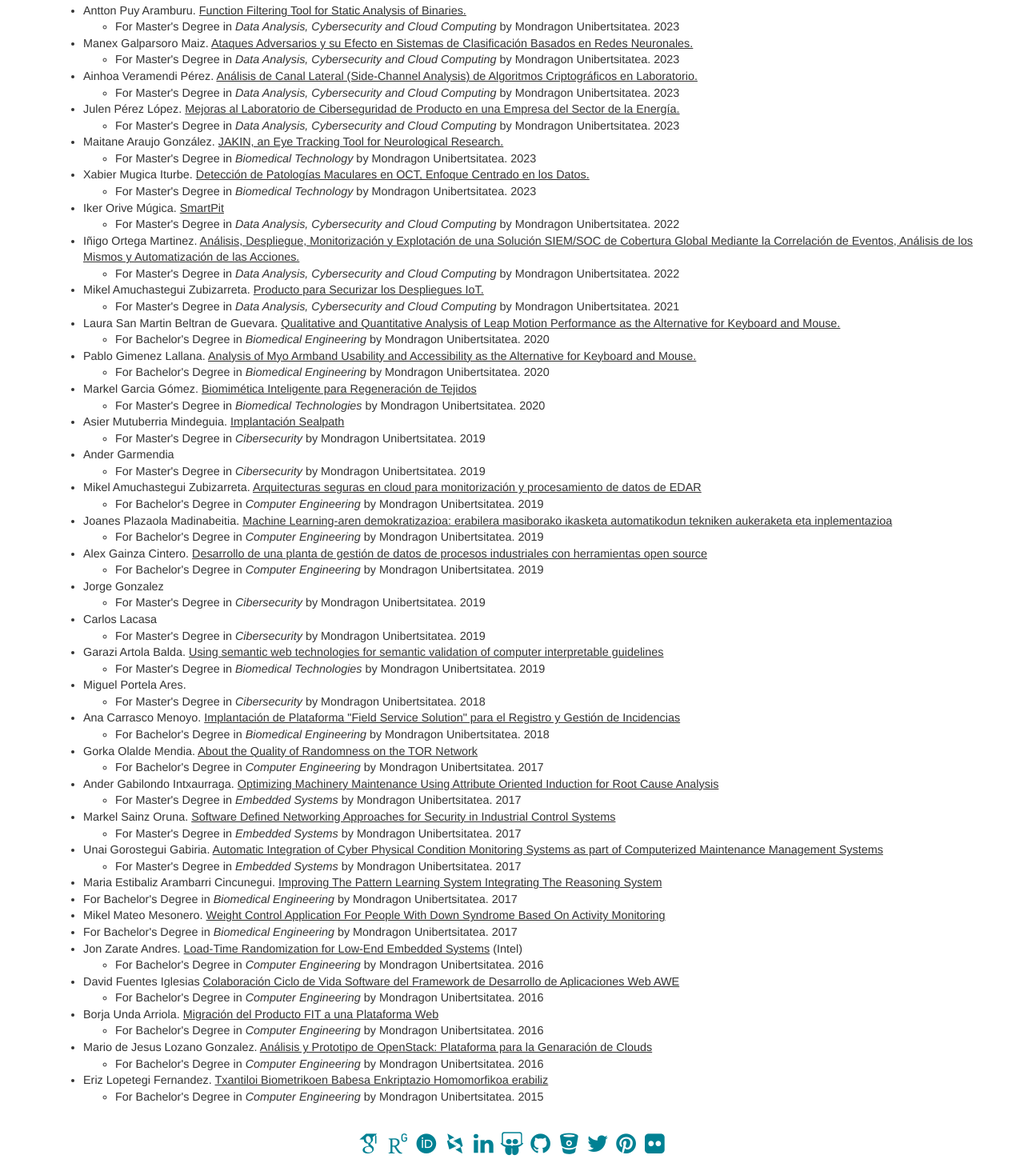
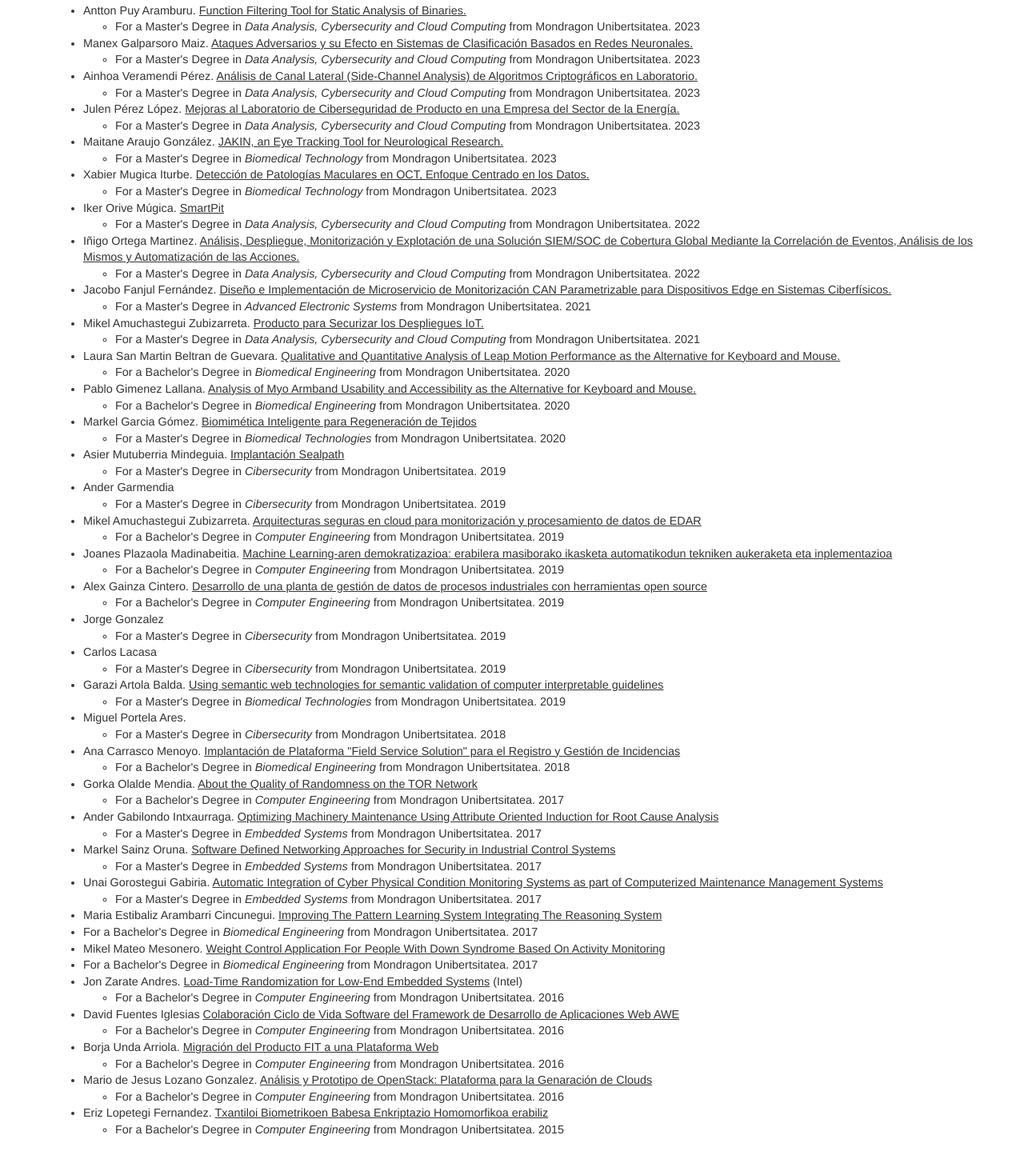
Before and after one commit to garitanoinfo/garitanoinfo.github.io, a plain HTML site: page teaching.html in a window 1280 px wide. Shown: the part 2087-3536 px from the top of the page at 80% size. Drawn offline with Linux system fonts and the light colour scheme; files whose address does not match are found by name.

Commit message:
20230412 update

```diff
--- a/teaching.html
+++ b/teaching.html
@@ -37,13 +37,13 @@
 <div id="content" class="content">
 <h1 class="title">Iñaki Garitano</h1>
 
-<div id="outline-container-orge2e276f" class="outline-2">
-<h2 id="orge2e276f">Previous teaching activities</h2>
-<div class="outline-text-2" id="text-orge2e276f">
+<div id="outline-container-org7da7b0f" class="outline-2">
+<h2 id="org7da7b0f">Previous teaching activities</h2>
+<div class="outline-text-2" id="text-org7da7b0f">
 </div>
-<div id="outline-container-org387435c" class="outline-3">
-<h3 id="org387435c">Subjects</h3>
-<div class="outline-text-3" id="text-org387435c">
+<div id="outline-container-orge4cb5c1" class="outline-3">
+<h3 id="orge4cb5c1">Subjects</h3>
+<div class="outline-text-3" id="text-orge4cb5c1">
 <ul class="org-ul">
 <li><a href="https://www.mondragon.edu/en/master-degree-data-analysis-cybersecurity-cloud-computing">Master's Degree in Data Analysis, Cybersecurity and Cloud Computing.</a> Mondragon Unibertsitatea.
 <ul class="org-ul">
@@ -93,9 +93,9 @@
 </div>
 </div>
 
-<div id="outline-container-orgb7c9dde" class="outline-3">
-<h3 id="orgb7c9dde">PhD students</h3>
-<div class="outline-text-3" id="text-orgb7c9dde">
+<div id="outline-container-orgb9215b0" class="outline-3">
+<h3 id="orgb9215b0">PhD students</h3>
+<div class="outline-text-3" id="text-orgb9215b0">
 <ul class="org-ul">
 <li><a href="https://aaalongueira.github.io/">Ángel Longueira-Romero</a>. <span class="underline">Cybersecurity Evaluation Methodology for Industrial Embedded Components.</span> 2022/09/08 (<a href="publications/longueiraromero2022cybersecurityevaluation.pdf">PDF</a>, <a href="publications/longueiraromero2022cybersecurityevaluation.pptx">Slides</a>)</li>
 <li><a href="https://www.mondragon.edu/eu/gradua-informatika-ingeniaritza/irakaslegoa/-/profesor/daniel-reguera-bakhache">Daniel Reguera Bakhache</a>. <span class="underline">Metodologías Data-Driven para Optimizar la Interacción Persona-Máquina en Escenarios Industriales.</span> 2021/09/17 (<a href="publications/reguera2021metodologias.pdf">PDF</a>)</li>
@@ -105,9 +105,9 @@
 </div>
 </div>
 
-<div id="outline-container-orga76f60f" class="outline-3">
-<h3 id="orga76f60f">PhD thesis committee participation</h3>
-<div class="outline-text-3" id="text-orga76f60f">
+<div id="outline-container-org85ccd33" class="outline-3">
+<h3 id="org85ccd33">PhD thesis committee participation</h3>
+<div class="outline-text-3" id="text-org85ccd33">
 <ul class="org-ul">
 <li>Iñaki Velez de Mendizabal. <span class="underline">Dimensionality Reduction for the Improvement of Anti-Spam Filters.</span> 2022/07/18 (<a href="https://www.mondragon.edu/eu/doktorego-programak/defendatutako-tesiak/-/ptesis/2022-07-18/2021/inaki-velez-de-mendizabal-gonzalez">eu</a>, <a href="https://www.mondragon.edu/en/phd/defended-theses/-/ptesis/2022-07-18/2021/inaki-velez-de-mendizabal-gonzalez">en</a>)</li>
 <li>Mikel Iturbe Urretxa. <span class="underline">Data-Driven Anomaly Detection in Industrial Networks.</span> 2017/05/16 (<a href="https://www.mondragon.edu/eu/doktorego-programak/defendatutako-tesiak/-/ptesis/2017-05-16/2016/mikel-iturbe-urretxa">eu</a>, <a href="https://www.mondragon.edu/en/phd/defended-theses/-/ptesis/2017-05-16/2016/mikel-iturbe-urretxa">en</a>)</li>
@@ -116,9 +116,9 @@
 </div>
 </div>
 
-<div id="outline-container-org7d02918" class="outline-3">
-<h3 id="org7d02918">Advised Students</h3>
-<div class="outline-text-3" id="text-org7d02918">
+<div id="outline-container-org5b2158f" class="outline-3">
+<h3 id="org5b2158f">Advised Students</h3>
+<div class="outline-text-3" id="text-org5b2158f">
 <ul class="org-ul">
 <li>Unai Ramos Arizti. <span class="underline">Implantación de DLTs Tipo DAG en Entornos IIoT.</span>
 <ul class="org-ul">
@@ -152,7 +152,7 @@
 <ul class="org-ul">
 <li>As Work and Study Sharing intern, Mondragon Unibertsitatea. 2021-2022</li>
 </ul></li>
-<li>Oihana Leiza Alzuart.
+<li>Oihana Leiza Alzuart.  <span class="underline">Estudio de la Plataforma de Análisis De Datos KNIME Analytics Platform.</span>
 <ul class="org-ul">
 <li>As work and study sharing intern for Nafarroako Gobernua. 2020-2021</li>
 </ul></li>
@@ -232,137 +232,141 @@
 </div>
 </div>
 
-<div id="outline-container-org5accce8" class="outline-3">
-<h3 id="org5accce8">BSc &amp; MSc thesis committee participation</h3>
-<div class="outline-text-3" id="text-org5accce8">
+<div id="outline-container-org239f70e" class="outline-3">
+<h3 id="org239f70e">BSc &amp; MSc thesis committee participation</h3>
+<div class="outline-text-3" id="text-org239f70e">
 <ul class="org-ul">
 <li>Antton Puy Aramburu. <span class="underline">Function Filtering Tool for Static Analysis of Binaries.</span>
 <ul class="org-ul">
-<li>For Master's Degree in <i>Data Analysis, Cybersecurity and Cloud Computing</i> by Mondragon Unibertsitatea. 2023</li>
+<li>For a Master's Degree in <i>Data Analysis, Cybersecurity and Cloud Computing</i> from Mondragon Unibertsitatea. 2023</li>
 </ul></li>
 <li>Manex Galparsoro Maiz. <span class="underline">Ataques Adversarios y su Efecto en Sistemas de Clasificación Basados en Redes Neuronales.</span>
 <ul class="org-ul">
-<li>For Master's Degree in <i>Data Analysis, Cybersecurity and Cloud Computing</i> by Mondragon Unibertsitatea. 2023</li>
+<li>For a Master's Degree in <i>Data Analysis, Cybersecurity and Cloud Computing</i> from Mondragon Unibertsitatea. 2023</li>
 </ul></li>
 <li>Ainhoa Veramendi Pérez. <span class="underline">Análisis de Canal Lateral (Side-Channel Analysis) de Algoritmos Criptográficos en Laboratorio.</span>
 <ul class="org-ul">
-<li>For Master's Degree in <i>Data Analysis, Cybersecurity and Cloud Computing</i> by Mondragon Unibertsitatea. 2023</li>
+<li>For a Master's Degree in <i>Data Analysis, Cybersecurity and Cloud Computing</i> from Mondragon Unibertsitatea. 2023</li>
 </ul></li>
 <li>Julen Pérez López. <span class="underline">Mejoras al Laboratorio de Ciberseguridad de Producto en una Empresa del Sector de la Energía.</span>
 <ul class="org-ul">
-<li>For Master's Degree in <i>Data Analysis, Cybersecurity and Cloud Computing</i> by Mondragon Unibertsitatea. 2023</li>
+<li>For a Master's Degree in <i>Data Analysis, Cybersecurity and Cloud Computing</i> from Mondragon Unibertsitatea. 2023</li>
 </ul></li>
 <li>Maitane Araujo González. <span class="underline">JAKIN, an Eye Tracking Tool for Neurological Research.</span>
 <ul class="org-ul">
-<li>For Master's Degree in <i>Biomedical Technology</i> by Mondragon Unibertsitatea. 2023</li>
+<li>For a Master's Degree in <i>Biomedical Technology</i> from Mondragon Unibertsitatea. 2023</li>
 </ul></li>
 <li>Xabier Mugica Iturbe. <span class="underline">Detección de Patologías Maculares en OCT, Enfoque Centrado en los Datos.</span>
 <ul class="org-ul">
-<li>For Master's Degree in <i>Biomedical Technology</i> by Mondragon Unibertsitatea. 2023</li>
+<li>For a Master's Degree in <i>Biomedical Technology</i> from Mondragon Unibertsitatea. 2023</li>
 </ul></li>
 <li>Iker Orive Múgica. <span class="underline">SmartPit</span>
 <ul class="org-ul">
-<li>For Master's Degree in <i>Data Analysis, Cybersecurity and Cloud Computing</i> by Mondragon Unibertsitatea. 2022</li>
+<li>For a Master's Degree in <i>Data Analysis, Cybersecurity and Cloud Computing</i> from Mondragon Unibertsitatea. 2022</li>
 </ul></li>
 <li>Iñigo Ortega Martinez. <span class="underline">Análisis, Despliegue, Monitorización y Explotación de una Solución SIEM/SOC de Cobertura Global Mediante la Correlación de Eventos, Análisis de los Mismos y Automatización de las Acciones.</span>
 <ul class="org-ul">
-<li>For Master's Degree in <i>Data Analysis, Cybersecurity and Cloud Computing</i> by Mondragon Unibertsitatea. 2022</li>
+<li>For a Master's Degree in <i>Data Analysis, Cybersecurity and Cloud Computing</i> from Mondragon Unibertsitatea. 2022</li>
+</ul></li>
+<li>Jacobo Fanjul Fernández. <span class="underline">Diseño e Implementación de Microservicio de Monitorización CAN Parametrizable para Dispositivos Edge en Sistemas Ciberfísicos.</span>
+<ul class="org-ul">
+<li>For a Master's Degree in <i>Advanced Electronic Systems</i> from Mondragon Unibertsitatea. 2021</li>
 </ul></li>
 <li>Mikel Amuchastegui Zubizarreta. <span class="underline">Producto para Securizar los Despliegues IoT.</span>
 <ul class="org-ul">
-<li>For Master's Degree in <i>Data Analysis, Cybersecurity and Cloud Computing</i> by Mondragon Unibertsitatea. 2021</li>
+<li>For a Master's Degree in <i>Data Analysis, Cybersecurity and Cloud Computing</i> from Mondragon Unibertsitatea. 2021</li>
 </ul></li>
 <li>Laura San Martin Beltran de Guevara. <span class="underline">Qualitative and Quantitative Analysis of Leap Motion Performance as the Alternative for Keyboard and Mouse.</span>
 <ul class="org-ul">
-<li>For Bachelor's Degree in <i>Biomedical Engineering</i> by Mondragon Unibertsitatea. 2020</li>
+<li>For a Bachelor's Degree in <i>Biomedical Engineering</i> from Mondragon Unibertsitatea. 2020</li>
 </ul></li>
 <li>Pablo Gimenez Lallana. <span class="underline">Analysis of Myo Armband Usability and Accessibility as the Alternative for Keyboard and Mouse.</span>
 <ul class="org-ul">
-<li>For Bachelor's Degree in <i>Biomedical Engineering</i> by Mondragon Unibertsitatea. 2020</li>
+<li>For a Bachelor's Degree in <i>Biomedical Engineering</i> from Mondragon Unibertsitatea. 2020</li>
 </ul></li>
 <li>Markel Garcia Gómez. <span class="underline">Biomimética Inteligente para Regeneración de Tejidos</span>
 <ul class="org-ul">
-<li>For Master's Degree in <i>Biomedical Technologies</i> by Mondragon Unibertsitatea. 2020</li>
+<li>For a Master's Degree in <i>Biomedical Technologies</i> from Mondragon Unibertsitatea. 2020</li>
 </ul></li>
 <li>Asier Mutuberria Mindeguia. <span class="underline">Implantación Sealpath</span>
 <ul class="org-ul">
-<li>For Master's Degree in <i>Cibersecurity</i> by Mondragon Unibertsitatea. 2019</li>
+<li>For a Master's Degree in <i>Cibersecurity</i> from Mondragon Unibertsitatea. 2019</li>
 </ul></li>
 <li>Ander Garmendia
 <ul class="org-ul">
-<li>For Master's Degree in <i>Cibersecurity</i> by Mondragon Unibertsitatea. 2019</li>
+<li>For a Master's Degree in <i>Cibersecurity</i> from Mondragon Unibertsitatea. 2019</li>
 </ul></li>
 <li>Mikel Amuchastegui Zubizarreta. <span class="underline">Arquitecturas seguras en cloud para monitorización y procesamiento de datos de EDAR</span>
 <ul class="org-ul">
-<li>For Bachelor's Degree in <i>Computer Engineering</i> by Mondragon Unibertsitatea. 2019</li>
+<li>For a Bachelor's Degree in <i>Computer Engineering</i> from Mondragon Unibertsitatea. 2019</li>
 </ul></li>
 <li>Joanes Plazaola Madinabeitia. <span class="underline">Machine Learning-aren demokratizazioa: erabilera masiborako ikasketa automatikodun tekniken aukeraketa eta inplementazioa</span>
 <ul class="org-ul">
-<li>For Bachelor's Degree in <i>Computer Engineering</i> by Mondragon Unibertsitatea. 2019</li>
+<li>For a Bachelor's Degree in <i>Computer Engineering</i> from Mondragon Unibertsitatea. 2019</li>
 </ul></li>
 <li>Alex Gainza Cintero. <span class="underline">Desarrollo de una planta de gestión de datos de procesos industriales con herramientas open source</span>
 <ul class="org-ul">
-<li>For Bachelor's Degree in <i>Computer Engineering</i> by Mondragon Unibertsitatea. 2019</li>
+<li>For a Bachelor's Degree in <i>Computer Engineering</i> from Mondragon Unibertsitatea. 2019</li>
 </ul></li>
 <li>Jorge Gonzalez
 <ul class="org-ul">
-<li>For Master's Degree in <i>Cibersecurity</i> by Mondragon Unibertsitatea. 2019</li>
+<li>For a Master's Degree in <i>Cibersecurity</i> from Mondragon Unibertsitatea. 2019</li>
 </ul></li>
 <li>Carlos Lacasa
 <ul class="org-ul">
-<li>For Master's Degree in <i>Cibersecurity</i> by Mondragon Unibertsitatea. 2019</li>
+<li>For a Master's Degree in <i>Cibersecurity</i> from Mondragon Unibertsitatea. 2019</li>
 </ul></li>
 <li>Garazi Artola Balda. <span class="underline">Using semantic web technologies for semantic validation of computer interpretable guidelines</span>
 <ul class="org-ul">
-<li>For Master's Degree in <i>Biomedical Technologies</i> by Mondragon Unibertsitatea. 2019</li>
+<li>For a Master's Degree in <i>Biomedical Technologies</i> from Mondragon Unibertsitatea. 2019</li>
 </ul></li>
 <li>Miguel Portela Ares.
 <ul class="org-ul">
-<li>For Master's Degree in <i>Cibersecurity</i> by Mondragon Unibertsitatea. 2018</li>
+<li>For a Master's Degree in <i>Cibersecurity</i> from Mondragon Unibertsitatea. 2018</li>
 </ul></li>
 <li>Ana Carrasco Menoyo. <span class="underline">Implantación de Plataforma "Field Service Solution" para el Registro y Gestión de Incidencias</span>
 <ul class="org-ul">
-<li>For Bachelor's Degree in <i>Biomedical Engineering</i> by Mondragon Unibertsitatea. 2018</li>
+<li>For a Bachelor's Degree in <i>Biomedical Engineering</i> from Mondragon Unibertsitatea. 2018</li>
 </ul></li>
 <li>Gorka Olalde Mendia. <span class="underline">About the Quality of Randomness on the TOR Network</span>
 <ul class="org-ul">
-<li>For Bachelor's Degree in <i>Computer Engineering</i> by Mondragon Unibertsitatea. 2017</li>
+<li>For a Bachelor's Degree in <i>Computer Engineering</i> from Mondragon Unibertsitatea. 2017</li>
 </ul></li>
 <li>Ander Gabilondo Intxaurraga. <span class="underline">Optimizing Machinery Maintenance Using Attribute Oriented Induction for Root Cause Analysis</span>
 <ul class="org-ul">
-<li>For Master's Degree in <i>Embedded Systems</i> by Mondragon Unibertsitatea. 2017</li>
+<li>For a Master's Degree in <i>Embedded Systems</i> from Mondragon Unibertsitatea. 2017</li>
 </ul></li>
 <li>Markel Sainz Oruna. <span class="underline">Software Defined Networking Approaches for Security in Industrial Control Systems</span>
 <ul class="org-ul">
-<li>For Master's Degree in <i>Embedded Systems</i> by Mondragon Unibertsitatea. 2017</li>
+<li>For a Master's Degree in <i>Embedded Systems</i> from Mondragon Unibertsitatea. 2017</li>
 </ul></li>
 <li>Unai Gorostegui Gabiria. <span class="underline">Automatic Integration of Cyber Physical Condition Monitoring Systems as part of Computerized Maintenance Management Systems</span>
 <ul class="org-ul">
-<li>For Master's Degree in <i>Embedded Systems</i> by Mondragon Unibertsitatea. 2017</li>
+<li>For a Master's Degree in <i>Embedded Systems</i> from Mondragon Unibertsitatea. 2017</li>
 </ul></li>
 <li>Maria Estibaliz Arambarri Cincunegui. <span class="underline">Improving The Pattern Learning System Integrating The Reasoning System</span></li>
-<li>For Bachelor's Degree in <i>Biomedical Engineering</i> by Mondragon Unibertsitatea. 2017</li>
+<li>For a Bachelor's Degree in <i>Biomedical Engineering</i> from Mondragon Unibertsitatea. 2017</li>
 <li>Mikel Mateo Mesonero. <span class="underline">Weight Control Application For People With Down Syndrome Based On Activity Monitoring</span></li>
-<li>For Bachelor's Degree in <i>Biomedical Engineering</i> by Mondragon Unibertsitatea. 2017</li>
+<li>For a Bachelor's Degree in <i>Biomedical Engineering</i> from Mondragon Unibertsitatea. 2017</li>
 <li>Jon Zarate Andres. <span class="underline">Load-Time Randomization for Low-End Embedded Systems</span> (Intel)
 <ul class="org-ul">
-<li>For Bachelor's Degree in <i>Computer Engineering</i> by Mondragon Unibertsitatea. 2016</li>
+<li>For a Bachelor's Degree in <i>Computer Engineering</i> from Mondragon Unibertsitatea. 2016</li>
 </ul></li>
 <li>David Fuentes Iglesias <span class="underline">Colaboración Ciclo de Vida Software del Framework de Desarrollo de Aplicaciones Web AWE</span>
 <ul class="org-ul">
-<li>For Bachelor's Degree in <i>Computer Engineering</i> by Mondragon Unibertsitatea. 2016</li>
+<li>For a Bachelor's Degree in <i>Computer Engineering</i> from Mondragon Unibertsitatea. 2016</li>
 </ul></li>
 <li>Borja Unda Arriola. <span class="underline">Migración del Producto FIT a una Plataforma Web</span>
 <ul class="org-ul">
-<li>For Bachelor's Degree in <i>Computer Engineering</i> by Mondragon Unibertsitatea. 2016</li>
+<li>For a Bachelor's Degree in <i>Computer Engineering</i> from Mondragon Unibertsitatea. 2016</li>
 </ul></li>
 <li>Mario de Jesus Lozano Gonzalez. <span class="underline">Análisis y Prototipo de OpenStack: Plataforma para la Genaración de Clouds</span>
 <ul class="org-ul">
-<li>For Bachelor's Degree in <i>Computer Engineering</i> by Mondragon Unibertsitatea. 2016</li>
+<li>For a Bachelor's Degree in <i>Computer Engineering</i> from Mondragon Unibertsitatea. 2016</li>
 </ul></li>
 <li>Eriz Lopetegi Fernandez. <span class="underline">Txantiloi Biometrikoen Babesa Enkriptazio Homomorfikoa erabiliz</span>
 <ul class="org-ul">
-<li>For Bachelor's Degree in <i>Computer Engineering</i> by Mondragon Unibertsitatea. 2015</li>
+<li>For a Bachelor's Degree in <i>Computer Engineering</i> from Mondragon Unibertsitatea. 2015</li>
 </ul></li>
 </ul>
 
```
Also changed, not shown: 2 other files.
